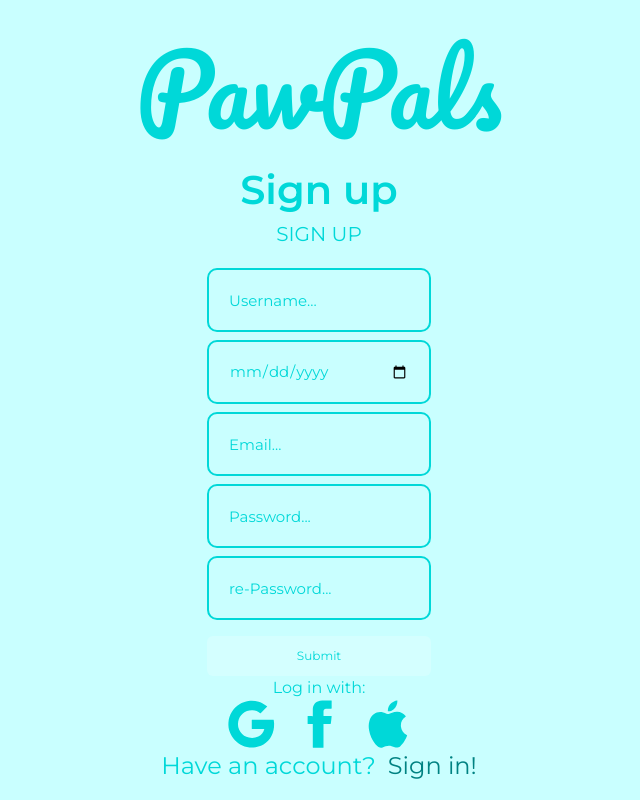
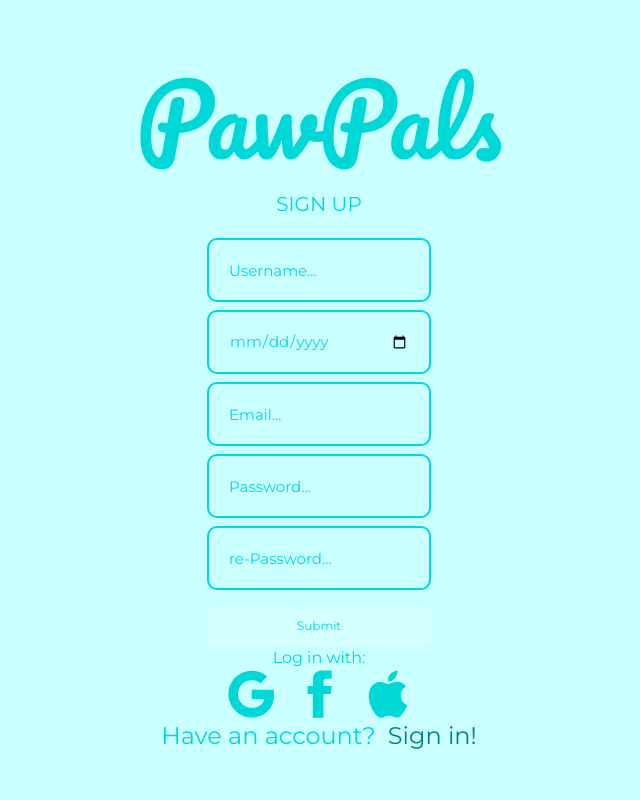
Before and after one commit to VladimirChersunov/paw-paw, a Next.js app: page /signup in a window 1280 px wide. Shown: the whole page, without its empty margins (321-961 px from the left). Built offline with nearby package versions, Linux system fonts and the light colour scheme; a web font is replaced by a local one.

Commit message:
delete h1 in signin and signup

```diff
--- a/src/app/signin/page.tsx
+++ b/src/app/signin/page.tsx
@@ -31,7 +31,6 @@ export default function SignInPage() {
   return (
     <main className="flex flex-col bg-fill-background-paw-pals items-center justify-center h-screen">
       <AuthLogo />
-      <h1 className="font-semibold text-center text-[40px] leading-[150%] text-ski">Sign in</h1>
       <UniversalForm inputs={inputs} />
       <p>Log in with:</p>
       <SocialIcon />
--- a/src/app/signup/page.tsx
+++ b/src/app/signup/page.tsx
@@ -56,7 +56,6 @@ export default function SignUpPage() {
   return (
     <main className="flex flex-col bg-fill-background-paw-pals items-center justify-center h-screen">
       <AuthLogo />
-      <h1 className="font-semibold text-center text-[40px] leading-[150%] text-ski">Sign up</h1>
       <UniversalForm inputs={inputs} />
       <p>Log in with:</p>
       <SocialIcon />
```
